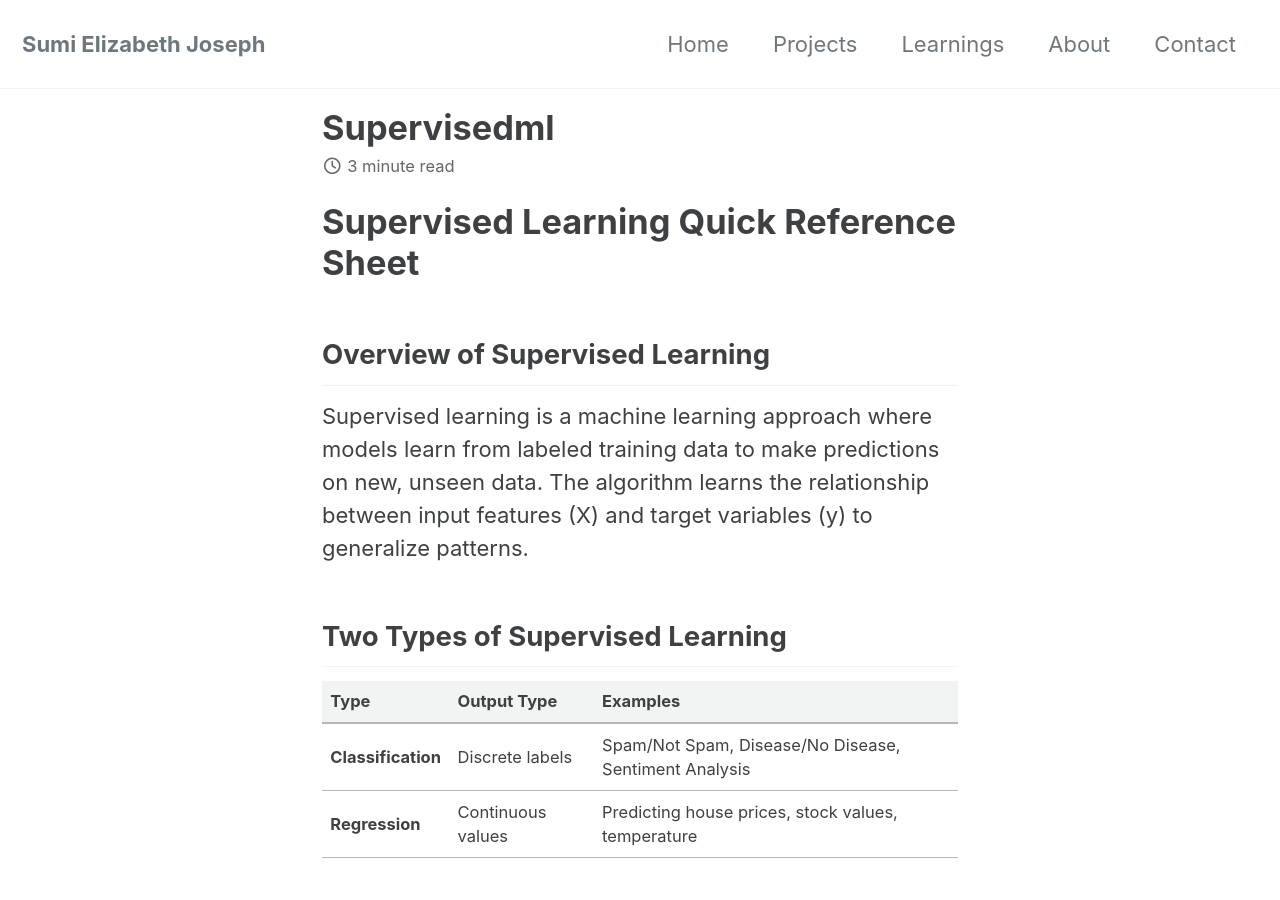
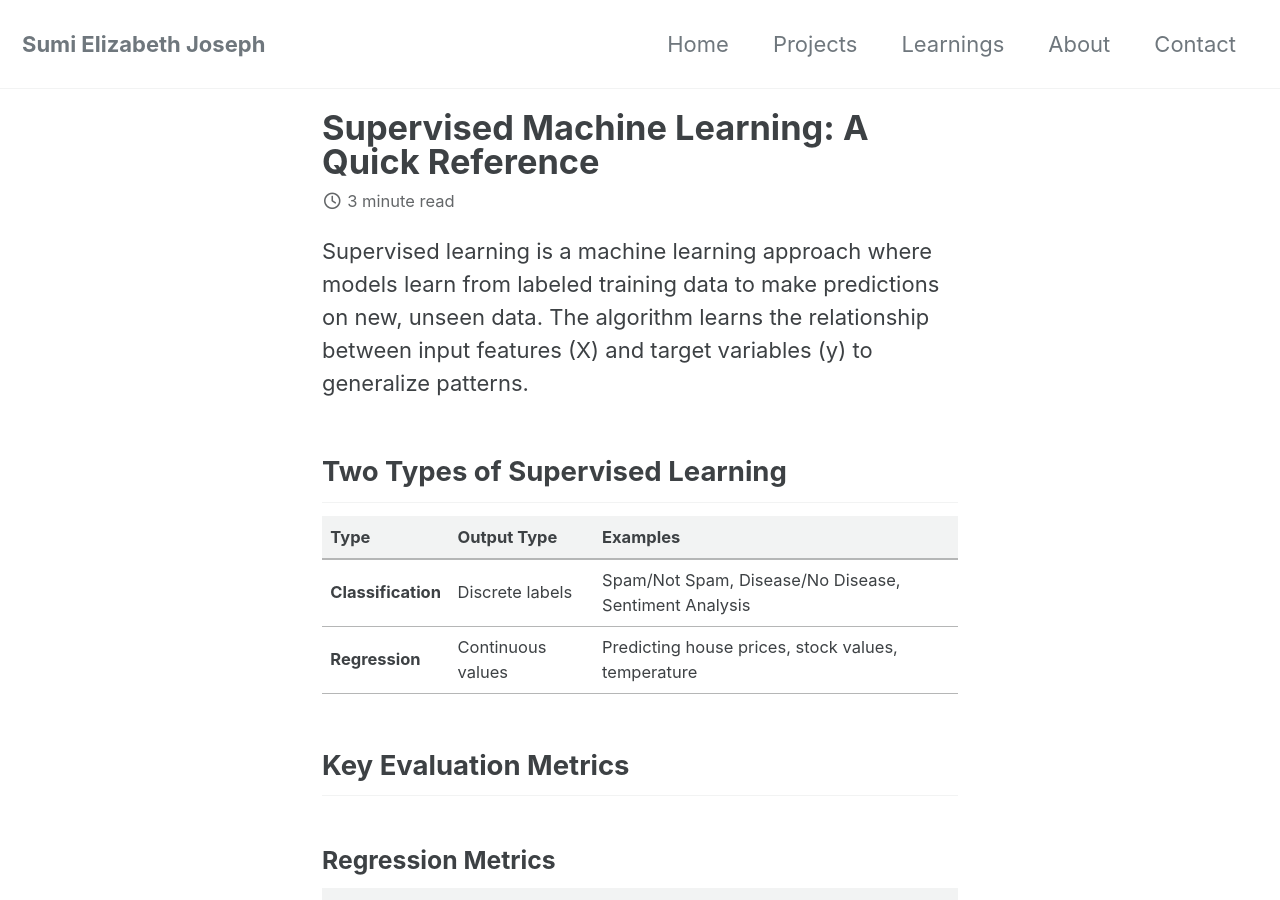
Before and after one commit to ejsumi/ejsumi.github.io, a Jekyll site: the page built from _posts/2025-09-06-supervisedml.md, in a window 1280 px wide and 900 px high. Built offline with Jekyll 4.4.1, drawn with Linux system fonts in a browser that asks for light colours; cached includes are drawn as plain includes.

Commit message:
Update 2025-09-06-supervisedml.md

```diff
--- a/_posts/2025-09-06-supervisedml.md
+++ b/_posts/2025-09-06-supervisedml.md
@@ -1,6 +1,9 @@
-# Supervised Learning Quick Reference Sheet
+---
+title: "Supervised Machine Learning: A Quick Reference"
+categories: [learnings]
+tags: [python, machine learning]
+---
 
-## Overview of Supervised Learning
 
 Supervised learning is a machine learning approach where models learn from labeled training data to make predictions on new, unseen data. The algorithm learns the relationship between input features (X) and target variables (y) to generalize patterns.
 
```
